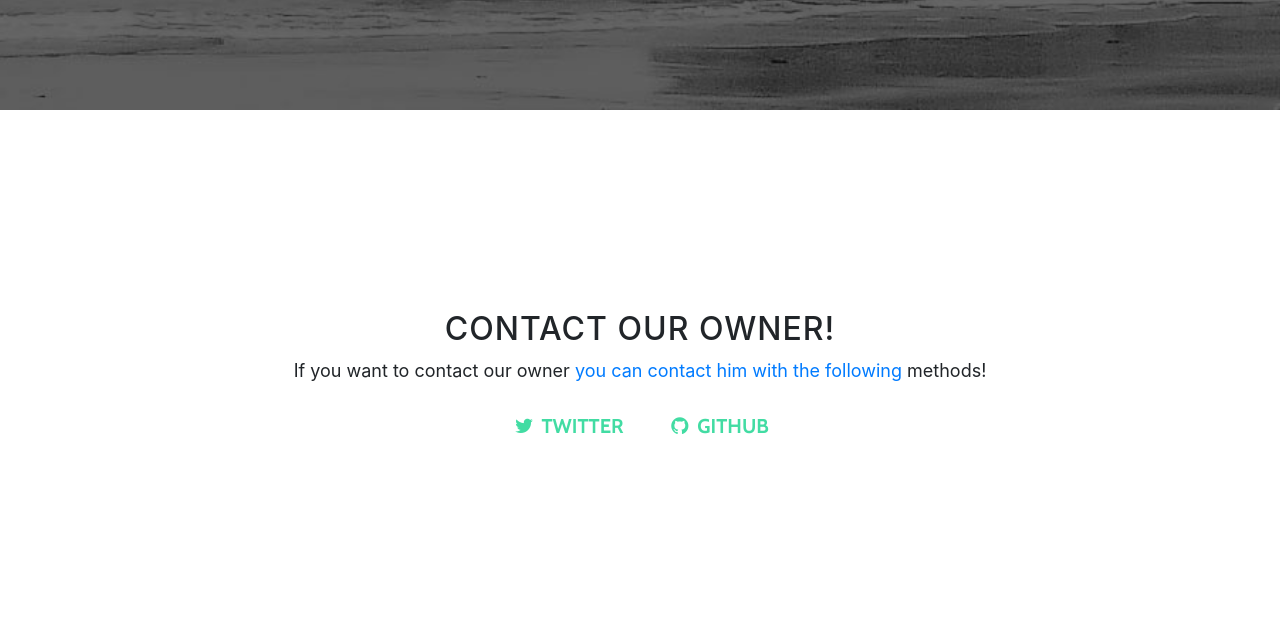
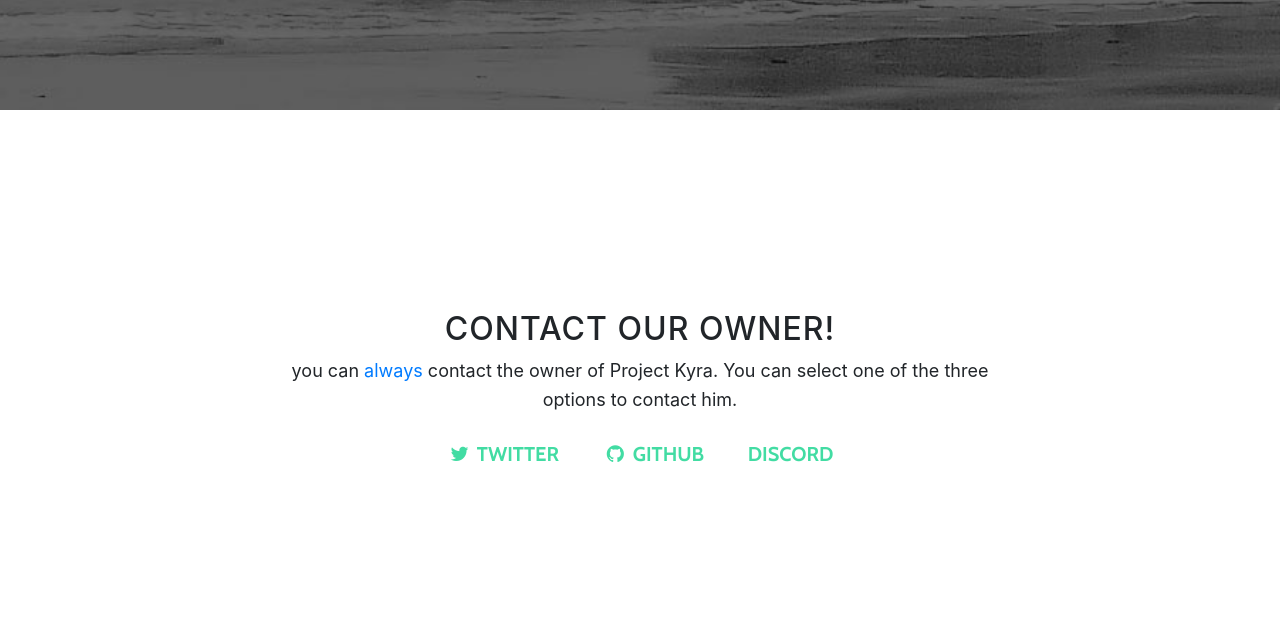
Before and after one commit to ProjectKyra/Website, a website with bundled scripts: page index.html in a window 1280 px wide. Shown: the part 2040-2684 px from the top of the page. Built offline with nearby package versions, Linux system fonts and the light colour scheme.

Commit message:
Update index.html

```diff
--- a/index.html
+++ b/index.html
@@ -28,7 +28,7 @@
     <!-- Navigation -->
     <nav class="navbar navbar-expand-lg navbar-light fixed-top" id="mainNav">
       <div class="container">
-        <a class="navbar-brand js-scroll-trigger" href="#page-top">Welcome!</a>
+        <a class="navbar-brand js-scroll-trigger" href="#page-top">Status: Undetected!</a>
         <button class="navbar-toggler navbar-toggler-right" type="button" data-toggle="collapse" data-target="#navbarResponsive" aria-controls="navbarResponsive" aria-expanded="false" aria-label="Toggle navigation">
           Menu
           <i class="fa fa-bars"></i>
@@ -101,9 +101,9 @@ Our cheat is completely undetected by the Valve Anti-Cheat system (VAC). We're w
         <div class="row">
           <div class="col-lg-8 mx-auto">
             <h2>Contact our owner!</h2>
-            <p>If you want to contact our owner
-              <a href="http://startbootstrap.com/template-overviews/grayscale/">you can contact him with the following</a>
-              methods!</p>
+            <p>you can
+              <a href="http://startbootstrap.com/template-overviews/grayscale/">always</a>
+              contact the owner of Project Kyra. You can select one of the three options to contact him.</p>
             <ul class="list-inline banner-social-buttons">
               <li class="list-inline-item">
                 <a href="https://twitter.com/Passivelyy" class="btn btn-default btn-lg">
@@ -115,6 +115,11 @@ Our cheat is completely undetected by the Valve Anti-Cheat system (VAC). We're w
                 <a href="https://github.com/AbusiveUser" class="btn btn-default btn-lg">
                   <i class="fa fa-github fa-fw"></i>
                   <span class="network-name">Github</span>
+                </a>
+              </li>
+              <li class="list-inline-item">
+                <a href="" class="btn btn-default btn-lg">
+                  <span class="network-name">Discord</span>
                 </a>
               </li>
             </ul>
@@ -129,7 +134,8 @@ Our cheat is completely undetected by the Valve Anti-Cheat system (VAC). We're w
     <!-- Footer -->
     <footer>
       <div class="container text-center">
-        <p>Copyright &copy; Your Website 2017</p>
+        <p>Copyright &copy; Project Kyra 2018</p>
+        <p>Site created by: Passively</p>
       </div>
     </footer>
 
```
